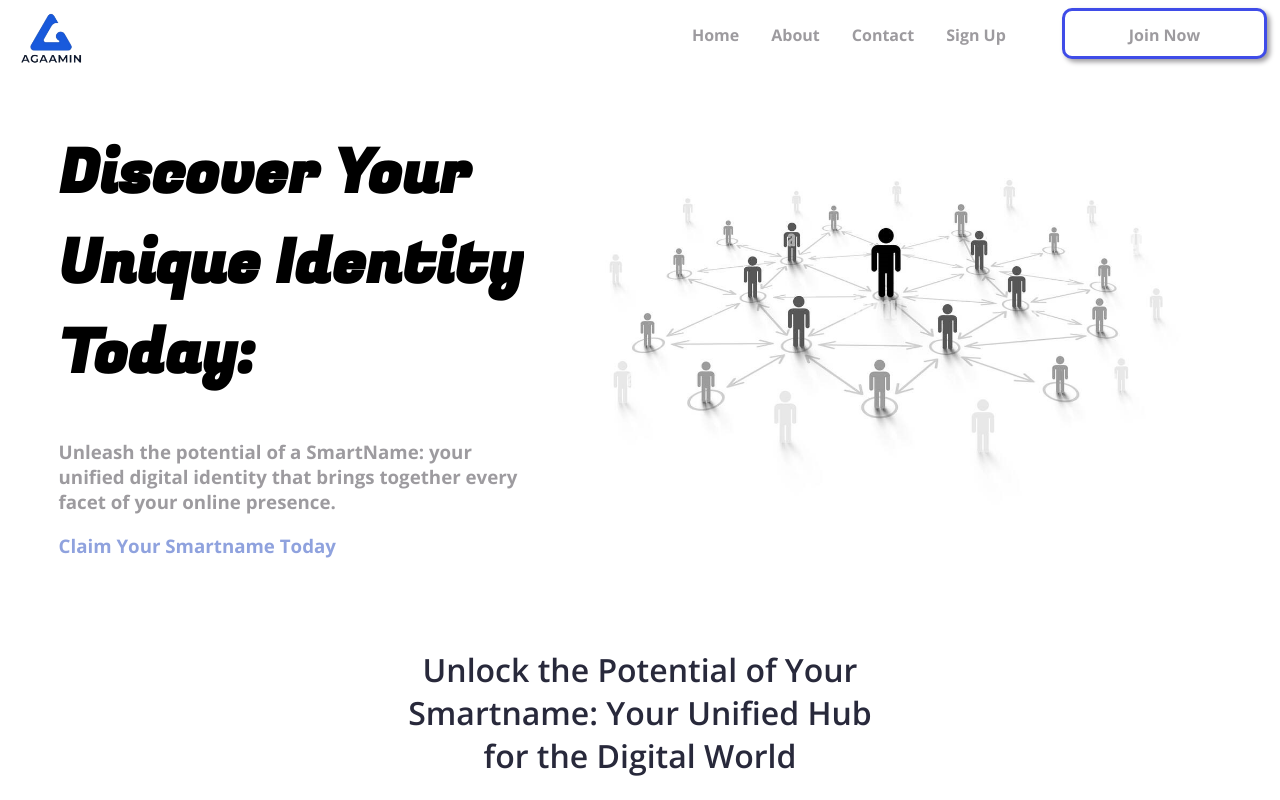
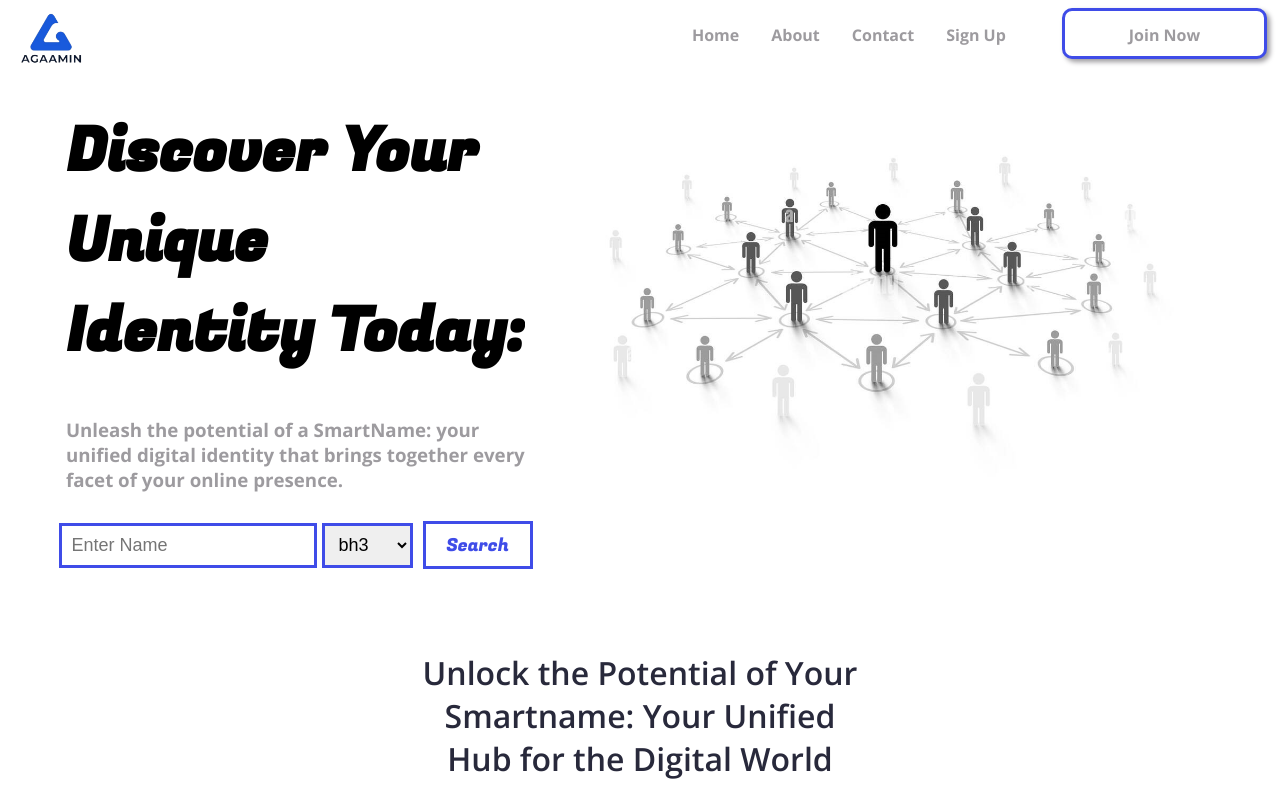
Before and after one commit to ashishsaharia/agaaminFrontend, a React (Vite) app: page / in a window 1280 px wide. Shown: the top 800 px of the page. Built offline with nearby package versions, Linux system fonts and the light colour scheme.

Commit message:
Add .gitattributes to normalize line endings

```diff
--- a/package.json
+++ b/package.json
@@ -16,7 +16,8 @@
     "react-dom": "^18.3.1",
     "react-icons": "^5.2.1",
     "react-player": "^2.16.0",
-    "react-responsive-carousel": "^3.2.23"
+    "react-responsive-carousel": "^3.2.23",
+    "recoil": "^0.7.7"
   },
   "devDependencies": {
     "@types/react": "^18.3.3",
--- a/src/App.css
+++ b/src/App.css
@@ -10,7 +10,7 @@
 }
 
 .navFooterButton{
-
+  white-space: nowrap;
   cursor: pointer;
   border: none;
   padding: 0.5rem;
@@ -29,6 +29,7 @@
 
 
 .joinNowButton{
+  white-space: nowrap;
   cursor: pointer;
   height: 3.2rem;
   font-size: 1rem;
@@ -98,11 +99,119 @@ justify-content: space-between;
 }
 
 
+/* SEARCHBAR START */
+
+.searchBarWrapper {
+  width: 100%;
+  display: flex;
+  justify-content: center;
+  flex-direction: column;
+  align-items: center;
+  padding: 10px;
+  box-sizing: border-box;
+}
+
+.searchBarTop {
+  display: flex;
+  justify-content: center;
+  align-items: center;
+  flex-wrap: wrap;
+  width: 100%;
+}
+
+.fullNameWrapper {
+  font-family: 'open sans';
+  color: #F99417;
+  display: flex;
+  justify-content: center;
+  align-items: center;
+  margin-bottom: 10px;
+  width: 100%;
+}
+
+.tldWrapper {
+  display: flex;
+  justify-content: center;
+  align-items: center;
+}
+
+.tldDropdown {
+  cursor: pointer;
+  height: 45px;
+  padding: 0 10px;
+  font-size: 18px;
+  border: 3px solid #3F4CE8;
+  box-sizing: border-box;
+  margin-left: 5px;
+}
+
+.domainName {
+  height: 45px;
+  padding: 10px;
+  font-size: 18px;
+  border: 3px solid #3F4CE8;
+  box-sizing: border-box;
+  flex-grow: 1;
+  min-width: 0;
+}
+
+.domainName:focus,
+.tldDropdown:focus {
+  border-color: black;
+  outline: none;
+}
+
+.nameSearchButton {
+  cursor: pointer;
+  height: 48px;
+  width: 110px;
+  font-size: 18px;
+  background-color: white;
+  border: solid #3F4CE8 3px;
+  font-family: 'fugaz one';
+  color: #3F4CE8;
+  margin-left: 10px;
+  flex-shrink: 0;
+}
+
+.nameSearchButton:hover {
+  background-color: #3F4CE8;
+  color: black;
+}
+
+option {
+  padding: 5px;
+  color: black;
+}
+
+@media (min-width: 700px) {
+  .searchBarTop {
+    flex-wrap: nowrap;
+  }
+
+  .fullNameWrapper {
+    margin-bottom: 0;
+    width: auto;
+  }
+
+  .domainName {
+    width: auto;
+  }
+}
+
+
+
+
+
+
 /* SECTION ONE START */
 
 
+
+
+
 .sectionOneWrapper{
-  margin-top: 80px;
+  margin-top: 50px;
   width: 92%;
   display: flex;
   justify-content: center;
@@ -139,6 +248,7 @@ justify-content: space-between;
 .sectionOneLeft>.claimSmartName{
   color: #8FA2DE;
 }
+
 
 
 
@@ -420,6 +530,7 @@ iframe{
 
 
 .sectionSevenBottom{
+  white-space: nowrap;
   margin-top: 20px;
   max-height: 40px;
   display: flex;
@@ -531,3 +642,32 @@ iframe{
 .icons:hover{
   color: #F99417;
 }
+
+
+@media(max-width:900px){
+
+  .sectionOneWrapper{
+    display: flex;
+    flex-direction: column;
+    text-align: center;
+  }
+  .sectionOneLeft{
+    width: 100%;
+    margin: 0 auto;
+  }
+  .sectionOneImageWrapper{
+    width: 100%;
+  }
+
+  .sectionOneLeft>h1{
+    font-size: 3rem;
+  }
+
+
+
+  /* SECTION TWO  */
+
+  .sectionTwoCenter{
+    width: 80%;
+  }
+}
--- a/src/App.jsx
+++ b/src/App.jsx
@@ -7,13 +7,16 @@ import SectionFive from './components/sectionFive/sectionFive';
 import SectionSix from './components/sectionSix/sectionSix';
 import SectionSeven from './components/sectionSeven/sectionSeven';
 import Footer from './components/footer/footer';
+import SearchBar from './components/searchBar/searchBar';
 import React from 'react';
+import { RecoilRoot } from 'recoil';
 // import "bootstrap/dist/css/bootstrap.css";
 import './App.css'
 
 function App() {
   return(
     <>
+    <RecoilRoot>
     <Navbar></Navbar>
     <SectionOne></SectionOne>
     <SectionTwo></SectionTwo>
@@ -23,6 +26,7 @@ function App() {
     <SectionSix></SectionSix>
     <SectionSeven></SectionSeven>
     <Footer></Footer>
+    </RecoilRoot>
     </>
 
   )
--- /dev/null
+++ b/src/atoms/atoms.jsx
@@ -0,0 +1,16 @@
+import { atom } from "recoil";
+
+export const nameState = atom({
+    key : 'nameState',
+    default : '',
+})
+
+export const inputState = atom({
+    key:"inputState",
+    default : "filling",
+})
+
+export const tldState = atom({
+    key: 'tldState',
+    default :'bh3',
+})
--- /dev/null
+++ b/src/components/searchBar/searchBar.jsx
@@ -0,0 +1,141 @@
+import { useState } from "react";
+import { useRecoilState } from "recoil";
+import Spinner from "../spinner";
+import { nameState, inputState, tldState } from "../../atoms/atoms";
+import { GiCheckMark } from "react-icons/gi";
+import { FaSkullCrossbones } from "react-icons/fa";
+
+function SearchBar() {
+  const [name, setName] = useRecoilState(nameState);
+  const [input, setInput] = useRecoilState(inputState);
+  const [tld, setTld] = useRecoilState(tldState);
+  const [isLoading, setIsLoading] = useState(false);
+  const [error, setError] = useState(false);
+  const [isEmpty, setIsEmpty] = useState(false);
+
+  let fullName = name + '.' + tld;
+
+  // Function to fetch status
+  const getStatus = async () => {
+    try {
+      setIsLoading(true);
+      setError(false);
+
+      let response = await fetch(`https://agaamin.in/modules/registrars/bhregistrar/whois.php?d=${fullName}`);
+
+      if (!response.ok) {
+        throw new Error(`HTTP error! Status: ${response.status}`);
+      }
+
+      let data = await response.text();
+      if (data === "already registered") {
+        setInput('taken');
+      } else {
+        setInput('available');
+      }
+    } catch (error) {
+      console.error('Error fetching data:', error);
+      setError(true);
+    } finally {
+      setIsLoading(false);
+    }
+  };
+
+  // Handle search button click
+  const onClick = () => {
+    if(name.length === 0){
+        setIsEmpty(true)
+    }
+    else{
+        setIsEmpty(false);
+        getStatus()
+    }
+  };
+
+  // checking for alphanumeric characters
+  const isAlphanumeric = (char) => {
+    let regex = /^[a-z0-9]+$/i;
+    return regex.test(char);
+  };
+
+  // Handle input change
+  const onNameChange = (e) => {
+    let currentName = e.target.value;
+    let nameSize = currentName.length;
+    let lastChar = currentName[nameSize - 1];
+    setInput('filling');
+
+    if (!isAlphanumeric(lastChar)) {
+      alert("Special characters and spaces are not allowed in the name.");
+      setName(currentName.slice(0, nameSize - 1));
+    } else {
+      setName(currentName);
+    }
+  };
+
+
+  const renderIconOrMessage = () => {
+    if (isLoading) {
+      return <Spinner />;
+    }
+
+    else if(isEmpty){
+        return <div style={{
+            fontFamily:"fugaz One",
+        margin:'8px',
+        fontSize:"15px"
+        }}>
+            Enter a  <strong style={{
+                color:'#3F4CE8'
+            }}>Name</strong>
+        </div>
+    }
+
+    else if (error) {
+      return <div className="tryAgainMessage" style={{
+        fontFamily:"fugaz One",
+        margin:'8px',
+        fontSize:"15px"
+      }}>Server side Error <strong style={{
+        color:"#3F4CE8",
+      }}>Try again</strong></div>;
+    } else if (input === 'taken') {
+      return <FaSkullCrossbones />;
+    } else if (input === 'available') {
+      return <GiCheckMark />;
+    }
+    return null;
+  };
+
+  return (
+    <div className="searchBarWrapper">
+      <div className="searchBarTop">
+        <div className="fullNameWrapper">
+          <input className="domainName" type="text" value={name} onChange={onNameChange} placeholder="Enter Name" />
+          <div className="tldWrapper">
+            <select className="tldDropdown" name="tldName" id="tld" onChange={(e) => {
+              setTld(e.target.value);
+            }}>
+              <option value={'bh3'}> bh3</option>
+              <option value={'mu3'}>mu3</option>
+              <option value={'rarity'}>rarity</option>
+              <option value={'IN'}>IN</option>
+              <option value={'foodz'}>foodz</option>
+            </select>
+          </div>
+        </div>
+
+        <div>
+          <button className="nameSearchButton" onClick={onClick} disabled={isLoading}>
+            Search
+          </button>
+        </div>
+      </div>
+      <div className="searchBarBottom">
+        {renderIconOrMessage()}
+      </div>
+    </div>
+  );
+}
+
+export default SearchBar;
--- a/src/components/sectionOne/sectionOne.jsx
+++ b/src/components/sectionOne/sectionOne.jsx
@@ -1,4 +1,6 @@
 import secOneImage from "../../assets/agaaminImages/connectingPeople.jpg"
+
+import SearchBar from "../searchBar/searchBar"
 
 export default function SectionOne(){
     return(
@@ -11,10 +13,10 @@ export default function SectionOne(){
                 <h3>
                 Unleash the potential of a SmartName: your unified digital identity that brings together every facet of your online presence.
                 </h3>
-                <h3 className="claimSmartName">
-                Claim Your Smartname Today
-                </h3>
-            {/* thsi is the place for the input box */}
+                <div className="sectionOneSearchBar">
+                    <SearchBar></SearchBar>
+
+                </div>
             </div>
             <div className="sectionOneRight sectionOneImageWrapper">
                 <img className="connectionPeople" src={secOneImage} alt="image" />
--- /dev/null
+++ b/src/components/spinner.css
@@ -0,0 +1,15 @@
+.spinner {
+    width: 20px;
+    height: 20px;
+    border-radius: 50%;
+    margin: 8px;
+    border: 3.5px solid rgba(27, 27, 27, 0.181);
+    border-top-color: #3F4CE8; /* Change color as needed */
+    animation: spin 1s infinite linear;
+  }
+
+  @keyframes spin {
+    to {
+      transform: rotate(360deg);
+    }
+  }
--- /dev/null
+++ b/src/components/spinner.jsx
@@ -0,0 +1,7 @@
+
+import './spinner.css'
+export default function Spinner(){
+    return(
+        <div className="spinner"></div>
+    )
+}
--- a/src/index.css
+++ b/src/index.css
@@ -4,7 +4,6 @@
 
 
 body {
-  margin: 0;
-  min-width: 320px;
+  min-width: 30px;
   min-height: 100vh;
 }
```
Also changed, not shown: 1 other file (tests, documents, lock files or other folders).
